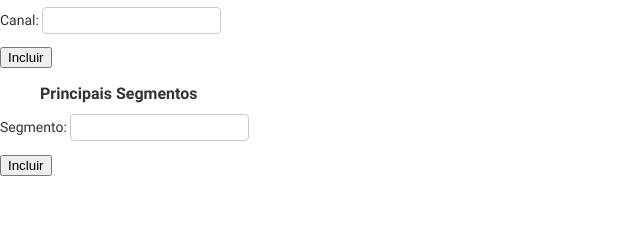
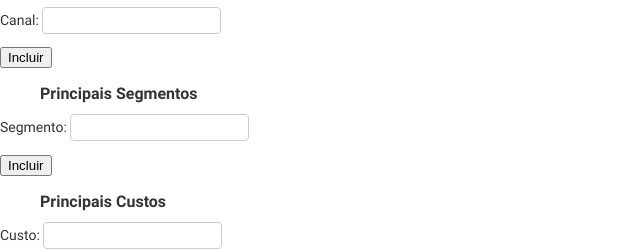
Before and after one commit to diegopmayer/bussiness_plan, a Django app: page /canvas/list in a window 1280 px wide. Shown: the part 604-855 px from the top of the page, without its empty margins (0-640 px from the left). Before the commit the page ends 780 px from the top, so only its background shows below. Run offline with Django 3.2, Linux system fonts and the light colour scheme; data that the repository does not hold is empty.

Commit message:
(CRUD) create Custo forms and views

```diff
--- a/canvas/form.py
+++ b/canvas/form.py
@@ -8,6 +8,7 @@ from .models import (
     RelModel,
     CanalModel,
     SegmentoModel,
+    CustoModel,
 )
 
 
@@ -51,3 +52,9 @@ class SegmentoForm(ModelForm):
     class Meta:
         model = SegmentoModel
         fields = '__all__'
+
+
+class CustoForm(ModelForm):
+    class Meta:
+        model = CustoModel
+        fields = '__all__'
--- a/canvas/templates/canvas/canvas_list.html
+++ b/canvas/templates/canvas/canvas_list.html
@@ -87,5 +87,15 @@
                 <button type="submit">Incluir</button>
             </form>
         </div>
+        <div class='Custo'>
+            <ul><h2>Principais Custos</h2>
+                {% for custo in custo_list %}
+                    <table>{{ custo }}</table>
+                {% endfor %}
+            </ul>
+            <form action="{% url 'custo_add' %}" method="POST">{% csrf_token %}
+                {{ custo_form.as_p }}
+            </form>
+        </div>
     </body>
 </html>
--- a/canvas/urls.py
+++ b/canvas/urls.py
@@ -8,6 +8,7 @@ from .views import (
     rel_add,
     canal_add,
     segmento_add,
+    custo_add,
 )
 
 urlpatterns = [
@@ -19,4 +20,5 @@ urlpatterns = [
     path('rel-add', rel_add, name='rel_add'),
     path('canal-add', canal_add, name='canal_add'),
     path('segmento-add', segmento_add, name='segmento_add'),
+    path('custo-add', custo_add, name='custo_add'),
 ]
--- a/canvas/views.py
+++ b/canvas/views.py
@@ -7,6 +7,7 @@ from .form import (
     RelForm,
     CanalForm,
     SegmentoForm,
+    CustoForm,
 )
 from .models import (
     ParceiroModel,
@@ -16,6 +17,7 @@ from .models import (
     RelModel,
     CanalModel,
     SegmentoModel,
+    CustoModel,
 )
 
 
@@ -34,6 +36,8 @@ def canvas_list(request):
     canal_form = CanalForm()
     segmento_list = SegmentoModel.objects.all()
     segmento_form = SegmentoForm()
+    custo_list = CustoModel.objects.all()
+    custo_form = CustoForm()
     return render(request, 'canvas/canvas_list.html', {
         'parceiro_list': parceiro_list,
         'parceiro_form': parceiro_form,
@@ -49,6 +53,8 @@ def canvas_list(request):
         'canal_form': canal_form,
         'segmento_list': segmento_list,
         'segmento_form': segmento_form,
+        'custo_list': custo_list,
+        'custo_form': custo_form,
         }
     )
 
@@ -100,3 +106,10 @@ def segmento_add(request):
     if form.is_valid():
         form.save()
     return redirect('canvas_list')
+
+
+def custo_add(request):
+    form  = CustoForm(request.POST or None)
+    if form.is_valid():
+        form.save()
+    return redirect('canvas_list')
```
